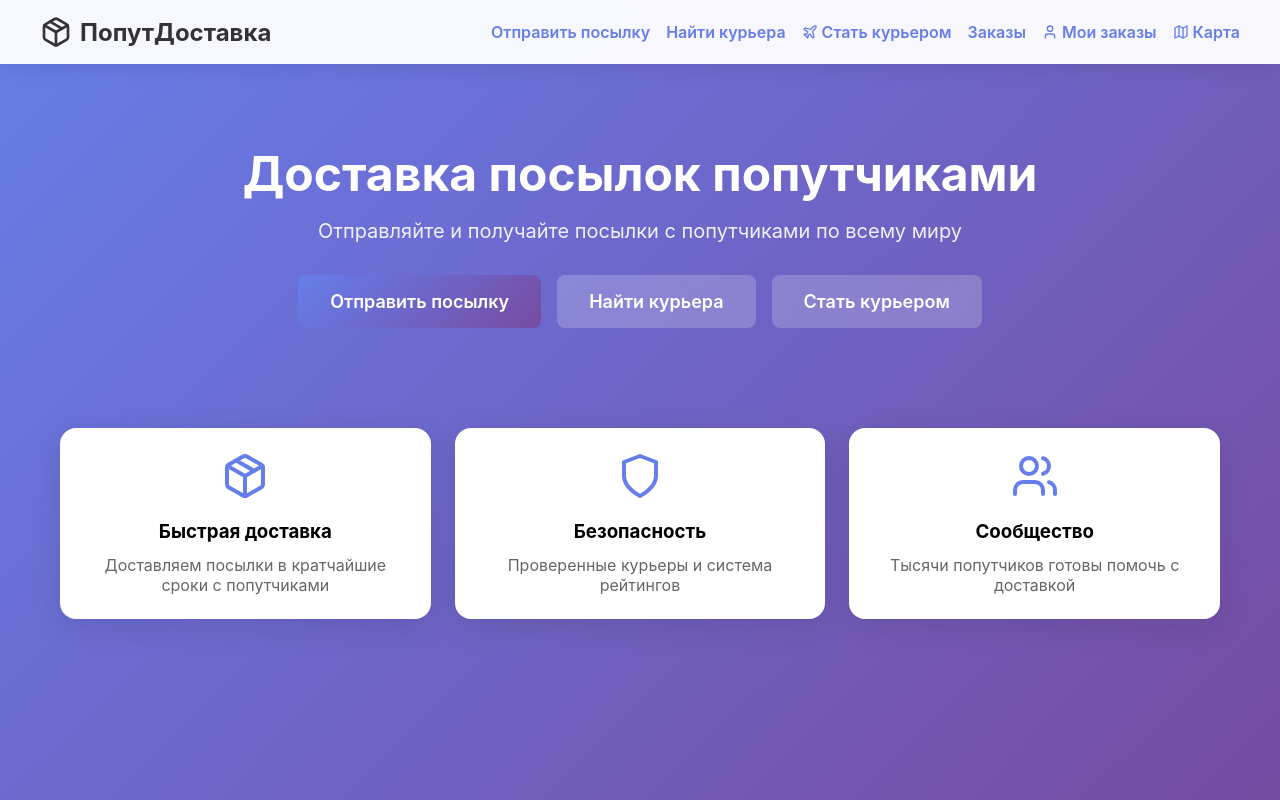
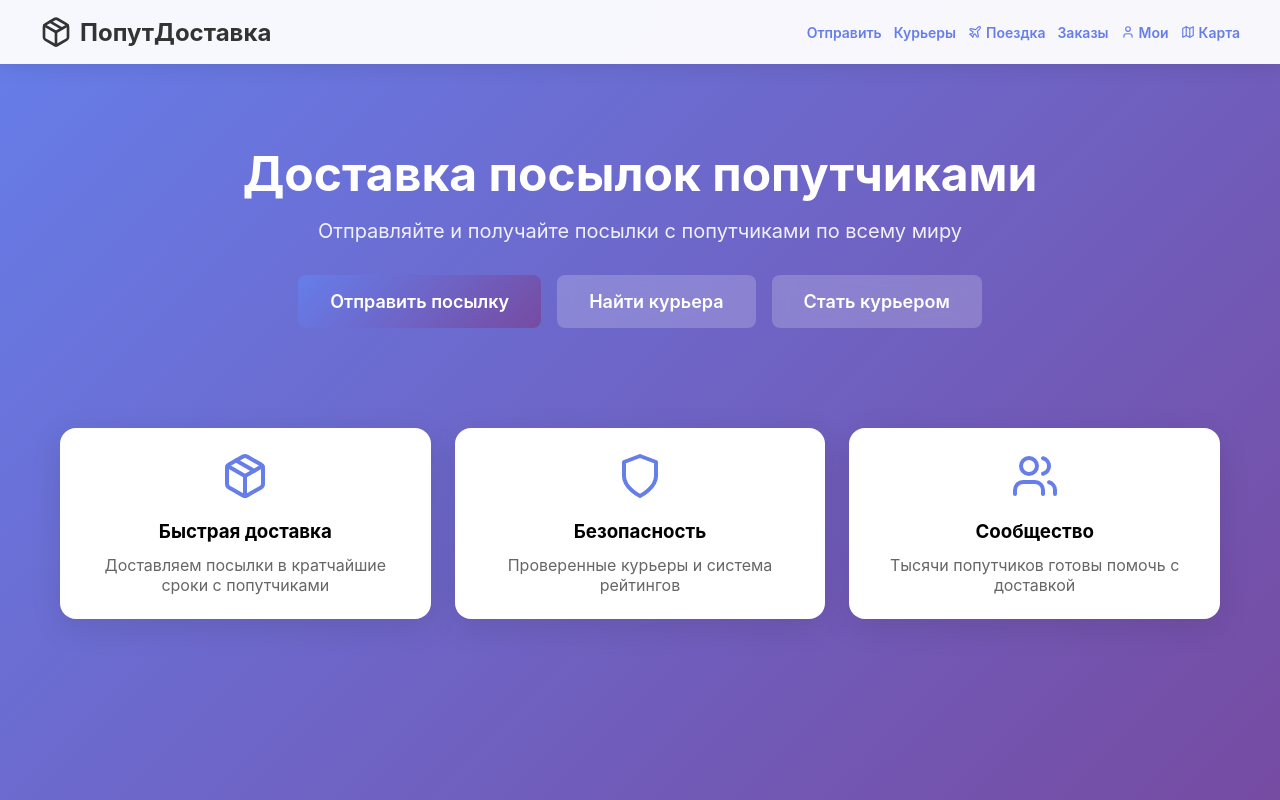
Before and after one commit to Yabuzuk/delivery-app, a React (Create React App) app in the folder frontend/: page / in a window 1280 px wide. Built offline with nearby package versions, Linux system fonts and the light colour scheme.

Commit message:
Сокращено меню для мобильных

```diff
--- a/frontend/src/components/Header.js
+++ b/frontend/src/components/Header.js
@@ -34,23 +34,24 @@ const Header = () => {
 
         <div style={{
           display: 'flex',
-          gap: '16px',
+          gap: '12px',
           flexWrap: 'wrap',
-          justifyContent: 'center'
+          justifyContent: 'center',
+          fontSize: '14px'
         }}>
           <Link to="/create-order" style={{
             textDecoration: 'none',
             color: '#667eea',
             fontWeight: '600'
           }}>
-            Отправить посылку
+            Отправить
           </Link>
           <Link to="/find-couriers" style={{
             textDecoration: 'none',
             color: '#667eea',
             fontWeight: '600'
           }}>
-            Найти курьера
+            Курьеры
           </Link>
           <Link to="/create-trip" style={{
             textDecoration: 'none',
@@ -60,8 +61,8 @@ const Header = () => {
             alignItems: 'center',
             gap: '4px'
           }}>
-            <Plane size={16} />
-            Стать курьером
+            <Plane size={14} />
+            Поездка
           </Link>
           <Link to="/find-trips" style={{
             textDecoration: 'none',
@@ -78,8 +79,8 @@ const Header = () => {
             alignItems: 'center',
             gap: '4px'
           }}>
-            <User size={16} />
-            Мои заказы
+            <User size={14} />
+            Мои
           </Link>
           <Link to="/map" style={{
             textDecoration: 'none',
@@ -89,7 +90,7 @@ const Header = () => {
             alignItems: 'center',
             gap: '4px'
           }}>
-            <Map size={16} />
+            <Map size={14} />
             Карта
           </Link>
         </div>
```
